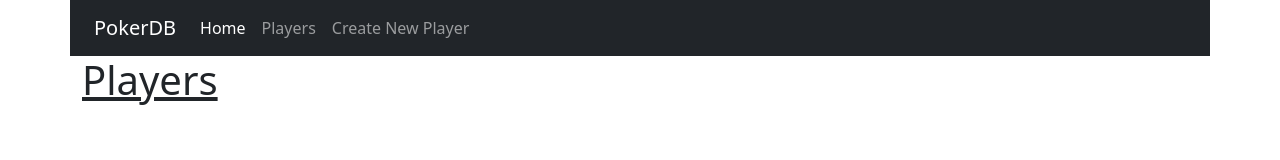
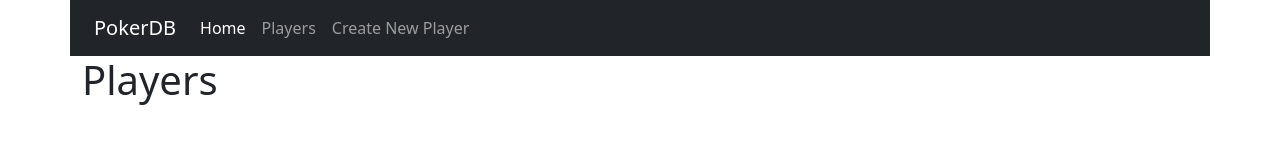
Before and after one commit to OnTheRocks/PokerDB, a React (Create React App) app in the folder frontend/: page /players in a window 1280 px wide. Shown: the top 160 px of the page. Built offline with nearby package versions, Linux system fonts and the light colour scheme; no server answers.

Commit message:
Undid <u></u>.

```diff
--- a/frontend/src/Components/Players.jsx
+++ b/frontend/src/Components/Players.jsx
@@ -23,7 +23,7 @@ function Players() {
 
   return (
     <div className='container'>
-      <h1><u>Players</u></h1>
+      <h1>Players</h1>
       {players.map(player =>
         <div>
           <h3>{player.firstName} {player.lastName}</h3>
```
